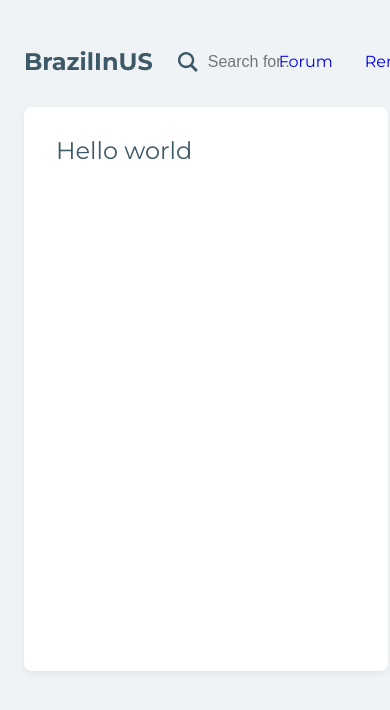
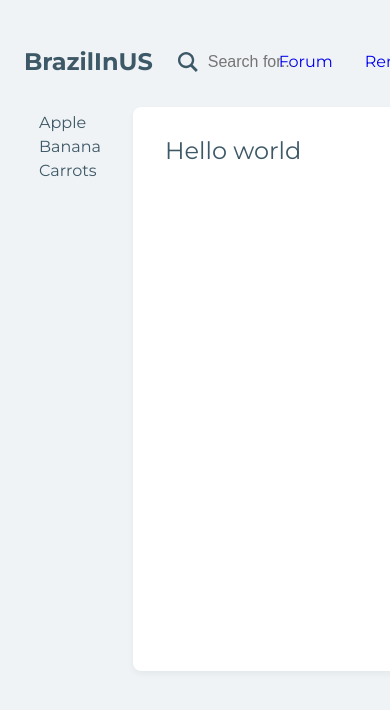
Before and after one commit to jpark2320/brazilinus, a Next.js app: page / in a window 390 px wide. Shown: the top 710 px of the page. Built offline with nearby package versions, Linux system fonts and the light colour scheme.

Commit message:
Create SubNavigation and make it responsive with pathname

```diff
--- a/components/Card/index.js
+++ b/components/Card/index.js
@@ -1,10 +1,8 @@
 import styled from 'styled-components';
 
 const Card = styled.div`
-  box-shadow: rgba(8, 35, 51, 0.05) 0px 3px 6px;
+  ${({ theme }) => theme.whiteBox};
   position: relative;
-  border-radius: 8px;
-  background: white;
   padding: 32px;
   width: 300px;
   height: 500px;
--- /dev/null
+++ b/components/LayoutBody/index.js
@@ -0,0 +1,10 @@
+import styled from 'styled-components';
+
+const LayoutBody = styled.div`
+  max-width: 1248px;
+  padding: 0px 24px;
+  margin: 0px auto;
+  display: flex;
+`;
+
+export default ({ children }) => <LayoutBody>{children}</LayoutBody>;
--- /dev/null
+++ b/components/SubNavigation/index.js
@@ -0,0 +1,21 @@
+import { useRouter } from 'next/router';
+
+import { Wrapper } from './styles';
+
+const SubNavigation = () => {
+  const router = useRouter();
+  const _pathname = router.pathname.slice(1);
+  const pathname = _pathname.charAt(0).toUpperCase() + _pathname.slice(1);
+  return (
+    <Wrapper>
+      <ul>
+        {pathname}
+        <li>Apple</li>
+        <li>Banana</li>
+        <li>Carrots</li>
+      </ul>
+    </Wrapper>
+  );
+};
+
+export default SubNavigation;
--- /dev/null
+++ b/components/SubNavigation/styles.js
@@ -0,0 +1,17 @@
+import styled from 'styled-components';
+
+export const Wrapper = styled.div`
+  display: block;
+  width: 240px;
+  padding-right: 32px;
+
+  ul {
+    font-weight: 600;
+
+    li {
+      font-weight: 400;
+      margin-left: 15px;
+      margin-top: 8px;
+    }
+  }
+`;
--- a/pages/_app.js
+++ b/pages/_app.js
@@ -4,6 +4,8 @@ import { ThemeProvider } from 'styled-components';
 import GlobalStyles from '../static/styles/GlobalStyles';
 import Theme from '../static/styles/Theme';
 import Navigation from '../components/Navigation';
+import LayoutBody from '../components/LayoutBody';
+import SubNavigation from '../components/SubNavigation';
 
 export default class MyApp extends App {
   render() {
@@ -12,7 +14,10 @@ export default class MyApp extends App {
       <ThemeProvider theme={Theme}>
         <GlobalStyles />
         <Navigation />
-        <Component {...pageProps} />
+        <LayoutBody>
+          <SubNavigation />
+          <Component {...pageProps} />
+        </LayoutBody>
       </ThemeProvider>
     );
   }
--- a/pages/index.js
+++ b/pages/index.js
@@ -1,6 +1,5 @@
 import styled from 'styled-components';
 import Card from '../components/Card';
-import Layout from '../components/Layout';
 
 const Title = styled.h1`
   font-size: 24px;
@@ -8,9 +7,7 @@ const Title = styled.h1`
 `;
 
 export default () => (
-  <Layout>
-    <Title>
-      <Card>Hello world</Card>
-    </Title>
-  </Layout>
+  <Title>
+    <Card>Hello world</Card>
+  </Title>
 );
--- a/static/styles/Theme.js
+++ b/static/styles/Theme.js
@@ -1,5 +1,11 @@
 export default {
   colors: {
     primary: '#3d5866'
-  }
+  },
+
+  whiteBox: `
+    box-shadow: rgba(8, 35, 51, 0.05) 0px 3px 6px;
+    border-radius: 8px;
+    background-color: white;
+  `
 };
```
Also changed, not shown: pages/forum.js (+3 -6 lines), pages/jobs.js (+3 -6 lines), pages/rent.js (+3 -6 lines), pages/trade.js (+3 -6 lines).
